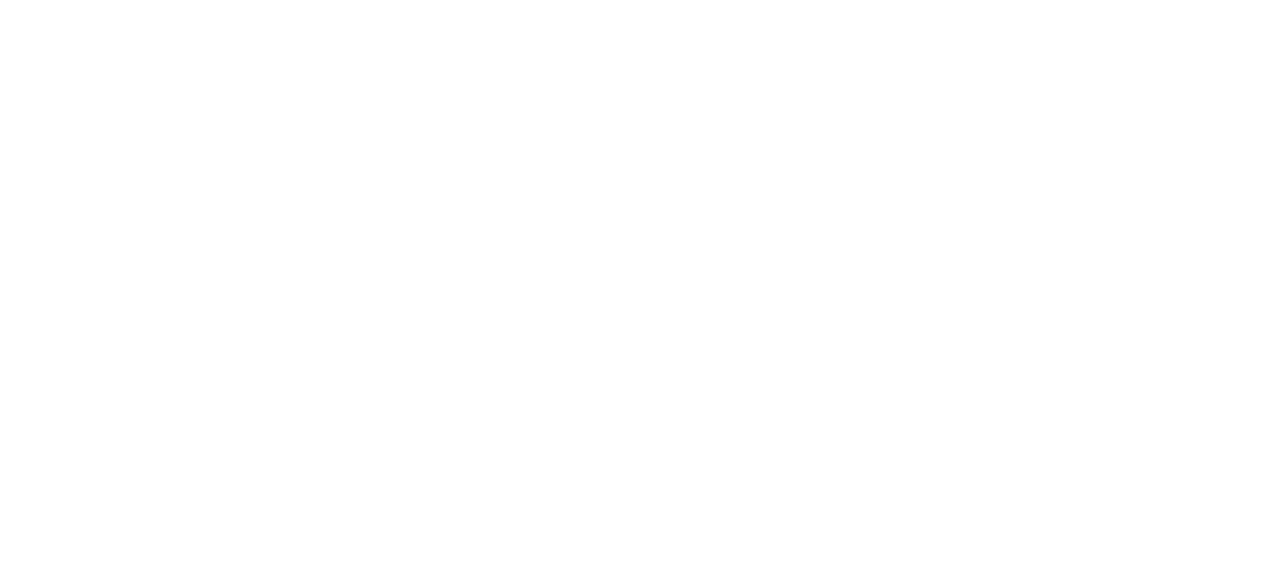
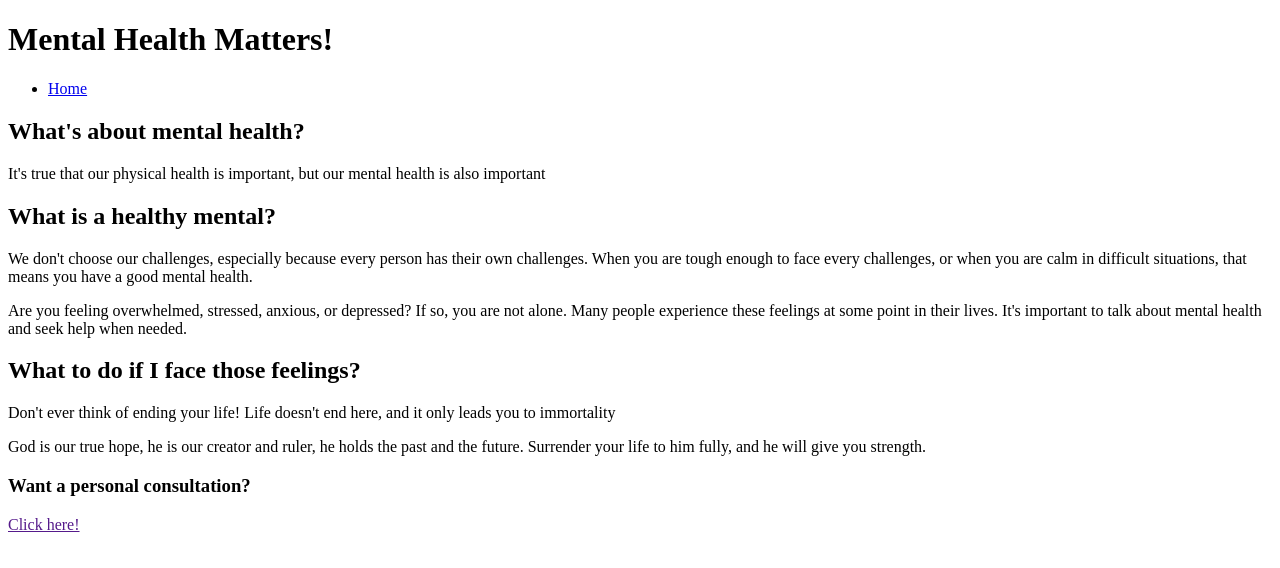
Before and after one commit to shalomi07/website-2---athena-award, a plain HTML site: page index.html in a window 1280 px wide. Drawn offline with Linux system fonts and the light colour scheme.

Commit message:
adding stuffs in html idk

```diff
--- a/index.html
+++ b/index.html
@@ -3,9 +3,29 @@
     <head>
         <meta charset="UTF-8">
         <meta name="viewport" content="width=device-width, initial-scale=1.0">
-        <title></title>
+        <title>Home | Mental Health</title>
         <link rel="stylesheet" href="index.css">
     </head>
     <body>
+        <header>
+            <h1>Mental Health Matters!</h1>
+        </header>
+        <nav>
+            <ul>
+                <li><a href="index.html">Home</a></li>
+            </ul>
+            </nav>
+        <div class="">
+            <h2>What's about mental health?</h2>
+            <p>It's true that our physical health is important, but our mental health is also important</p>
+            <h2>What is a healthy mental?</h2>
+            <p>We don't choose our challenges, especially because every person has their own challenges. When you are tough enough to face every challenges, or when you are calm in difficult situations, that means you have a good mental health. </p>
+            <p>Are you feeling overwhelmed, stressed, anxious, or depressed? If so, you are not alone. Many people experience these feelings at some point in their lives. It's important to talk about mental health and seek help when needed.</p>
+            <h2>What to do if I face those feelings?</h2>
+            <p>Don't ever think of ending your life! Life doesn't end here, and it only leads you to immortality</p>
+            <p>God is our true hope, he is our creator and ruler, he holds the past and the future. Surrender your life to him fully, and he will give you strength.</p>
+            <h3>Want a personal consultation?</h3>
+            <a href="" class="contactbutton">Click here!</a>
+        </div>
     </body>
 </html>
```
